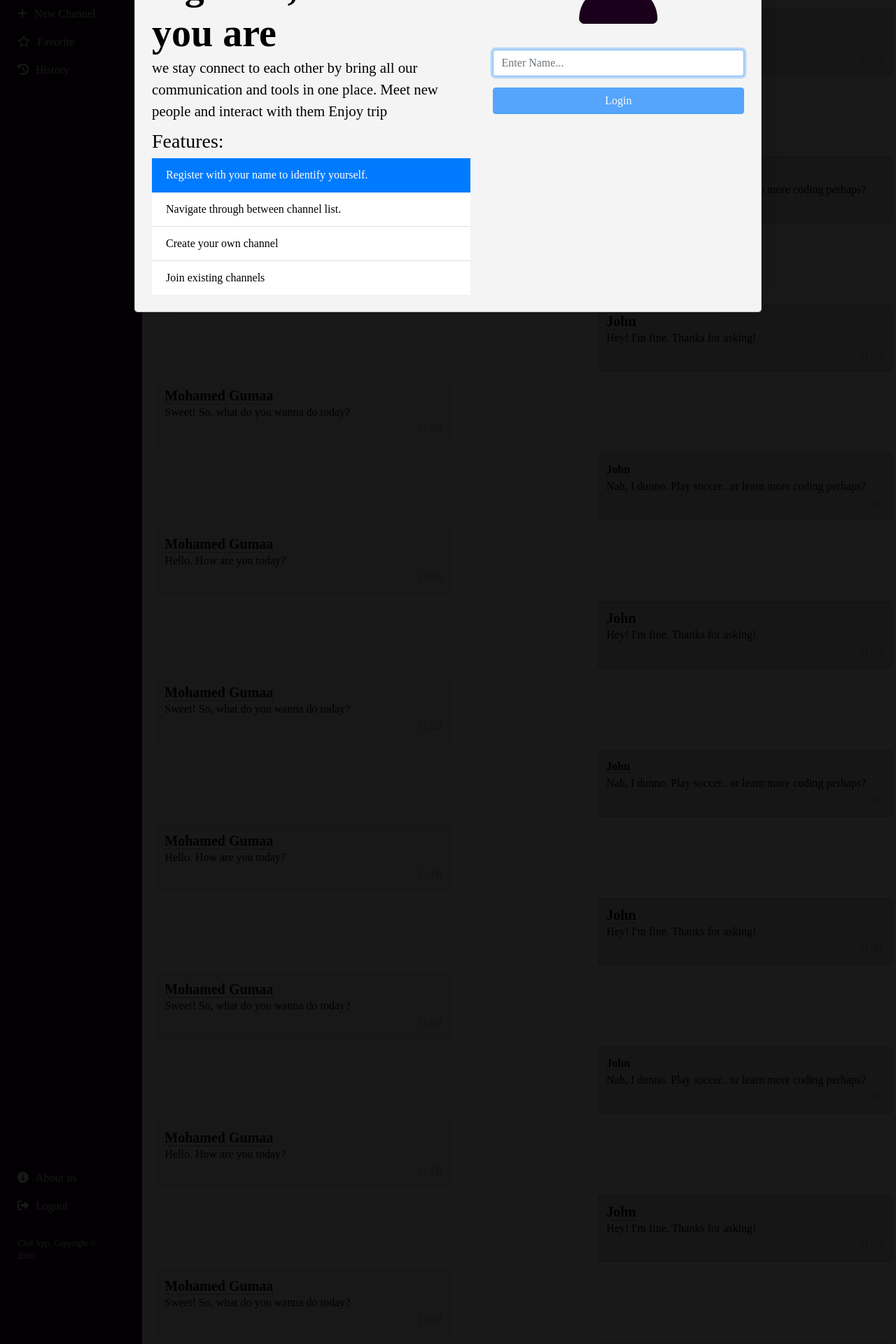
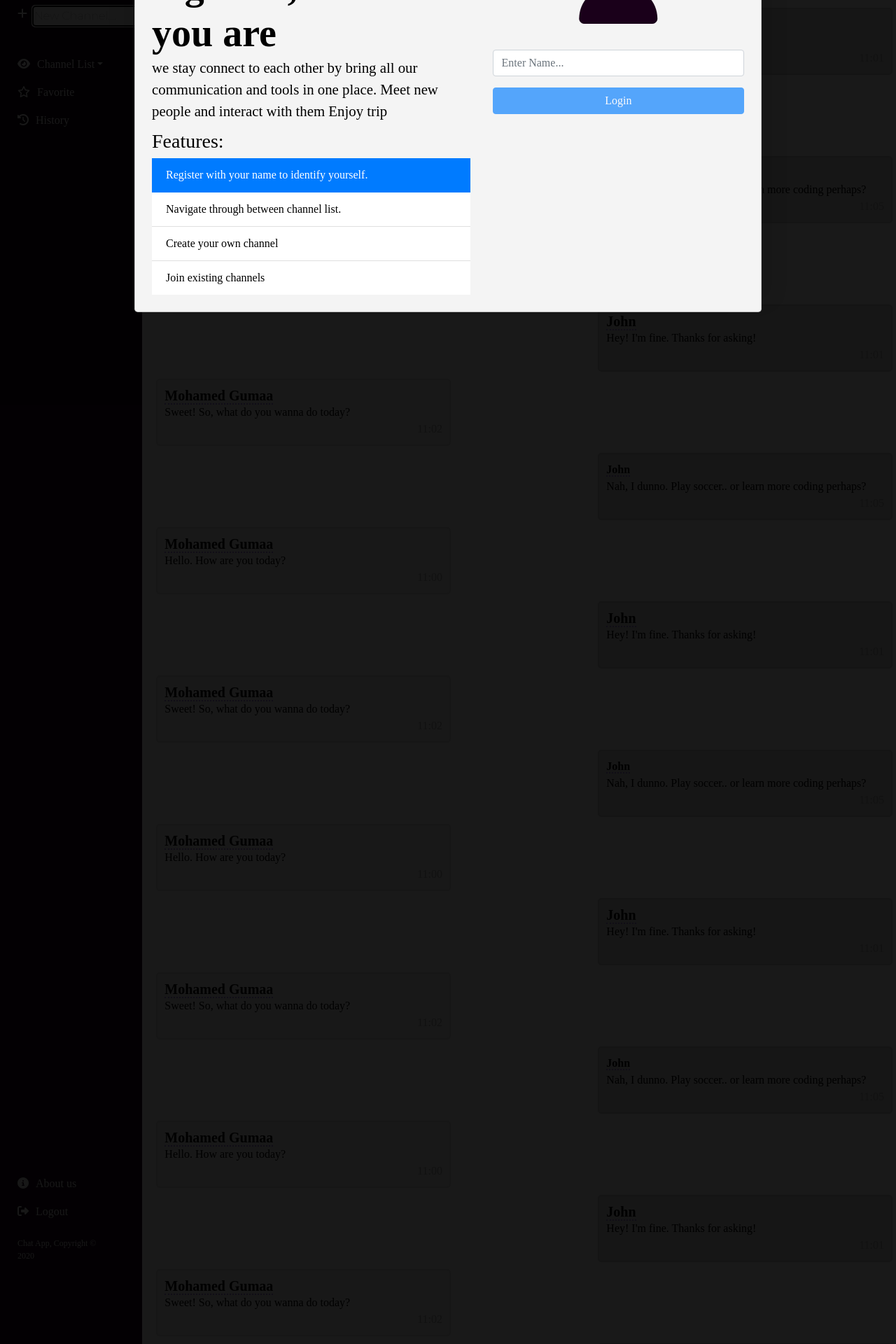
Before and after one commit to MohGumaa/Message-chat-app, a Flask app: page / in a window 1280 px wide. Shown: the part 184-2104 px from the top of the page at 70% size. Run offline with Flask 2, Linux system fonts and the light colour scheme; some libraries are stand-ins or nearby versions.

Commit message:
create form for input channel

```diff
--- a/templates/index.html
+++ b/templates/index.html
@@ -4,6 +4,8 @@
   <meta charset="UTF-8">
   <meta name="viewport" content="width=device-width, initial-scale=1.0">
   <meta http-equiv="X-UA-Compatible" content="ie=edge">
+  <script type="text/javascript" src="//cdnjs.cloudflare.com/ajax/libs/socket.io/1.3.6/socket.io.min.js"></script>
+  <script src="{{ url_for('static', filename='index.js') }}"></script>
 
   <!-- Link Fontasesome -->
   <script src="https://kit.fontawesome.com/c61ad57674.js" crossorigin="anonymous"></script>
@@ -25,17 +27,35 @@
       <i class="fas fa-bars fa-2x"></i>
     </div>
     <div class="row">
+
       <!-- Left side Nag and icon -->
       <div class="col-md-3 col-lg-2" id="left">
         <h1><i class="fas fa-ellipsis-h"></i>Chat</h1>
         <p class="mt-2"><i class="fas fa-user"></i>Welcome: <strong></strong></p>
-
         <div class="d-flex flex-column mt-5">
-          <p><i class="fas fa-plus"></i>New Channel</p>
+          <p class="mb-4">
+            <i class="fas fa-plus"></i>
+            <form id="channelCreation">
+              <input type="text" id="new-channel" placeholder="New Channel...." required  autofocus autocomplete="off" >
+              <b class="p-1 text-danger">Channel exist</b>
+            </form>
+          </p>
+          <p class="drop">
+            <a href="javascript:void(0)" class="dropdown-toggle"><i class="fas fa-eye"></i>Channel List</a>
+            <span class="drop-contents">
+              {% if channels %}
+                {% for channel in channels %}
+                  <button>{{channel}}</button>
+                {% endfor %}
+              {% else %}
+                  <button>Add Channel</button>
+              {% endif %}
+            </span>
+          </p>
           <p><i class="far fa-star"></i>Favorite</p>
           <p><i class="fas fa-history"></i>History</p>
           <p class="mt-auto"><i class="fas fa-info-circle"></i>About us</p>
-          <p class="mb-4"><i class="fas fa-sign-out-alt"></i>Logout</p>
+          <p class="mb-3"><i class="fas fa-sign-out-alt"></i>Logout</p>
           <p>Chat App, Copyright &copy; 2020</p>
         </div>
       </div>
@@ -195,7 +215,10 @@
       </div>
     </div>
   </div>
-  <!-- Script -->
-  <script src="{{ url_for('static', filename='index.js') }}"></script>
+
+  <script src="https://code.jquery.com/jquery-3.4.1.slim.min.js" integrity="sha384-J6qa4849blE2+poT4WnyKhv5vZF5SrPo0iEjwBvKU7imGFAV0wwj1yYfoRSJoZ+n" crossorigin="anonymous"></script>
+  <script src="https://cdn.jsdelivr.net/npm/popper.js@1.16.0/dist/umd/popper.min.js" integrity="sha384-Q6E9RHvbIyZFJoft+2mJbHaEWldlvI9IOYy5n3zV9zzTtmI3UksdQRVvoxMfooAo" crossorigin="anonymous"></script>
+  <script src="https://stackpath.bootstrapcdn.com/bootstrap/4.4.1/js/bootstrap.min.js" integrity="sha384-wfSDF2E50Y2D1uUdj0O3uMBJnjuUD4Ih7YwaYd1iqfktj0Uod8GCExl3Og8ifwB6" crossorigin="anonymous"></script>
+
 </body>
 </html>
```
